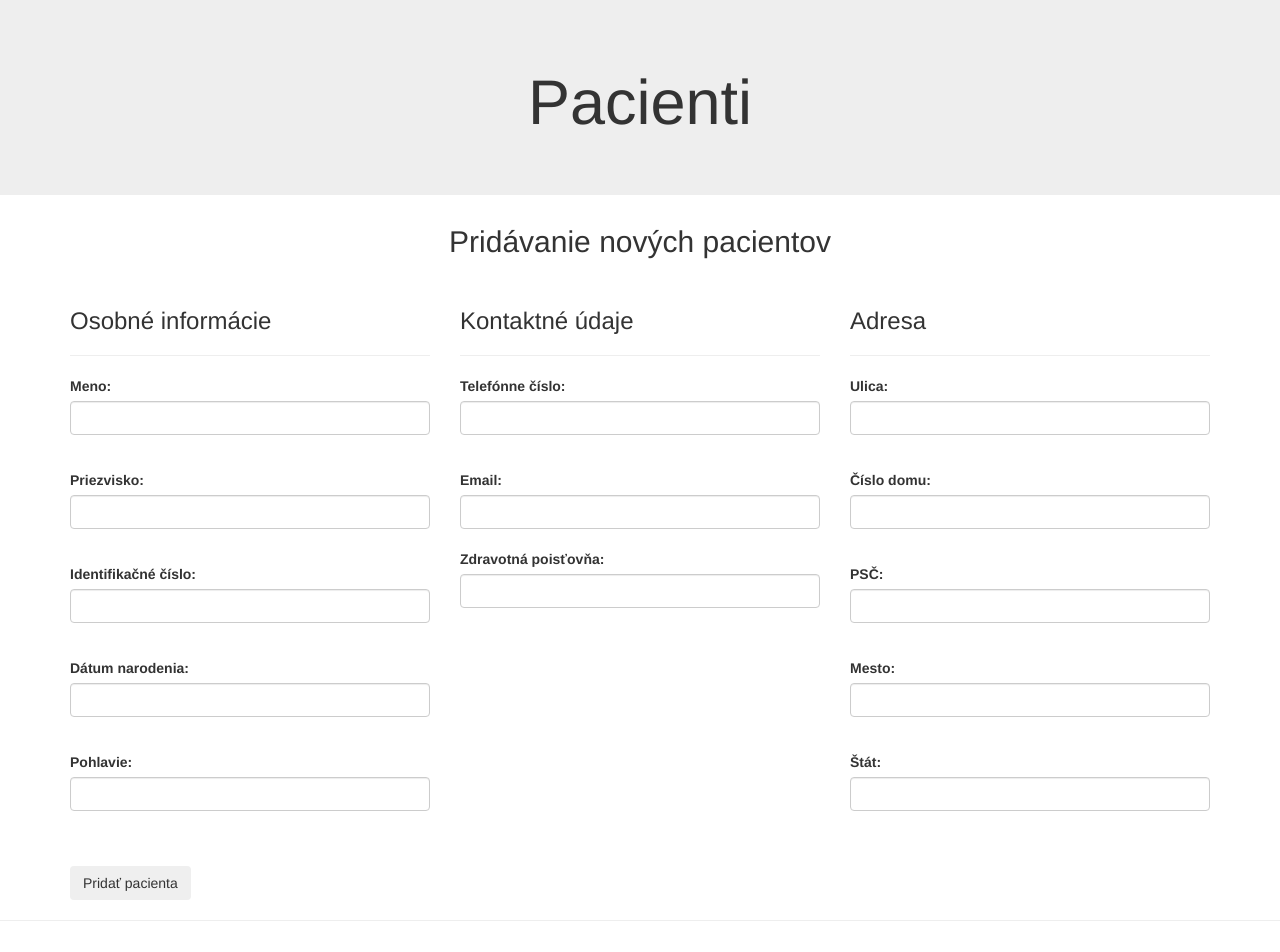
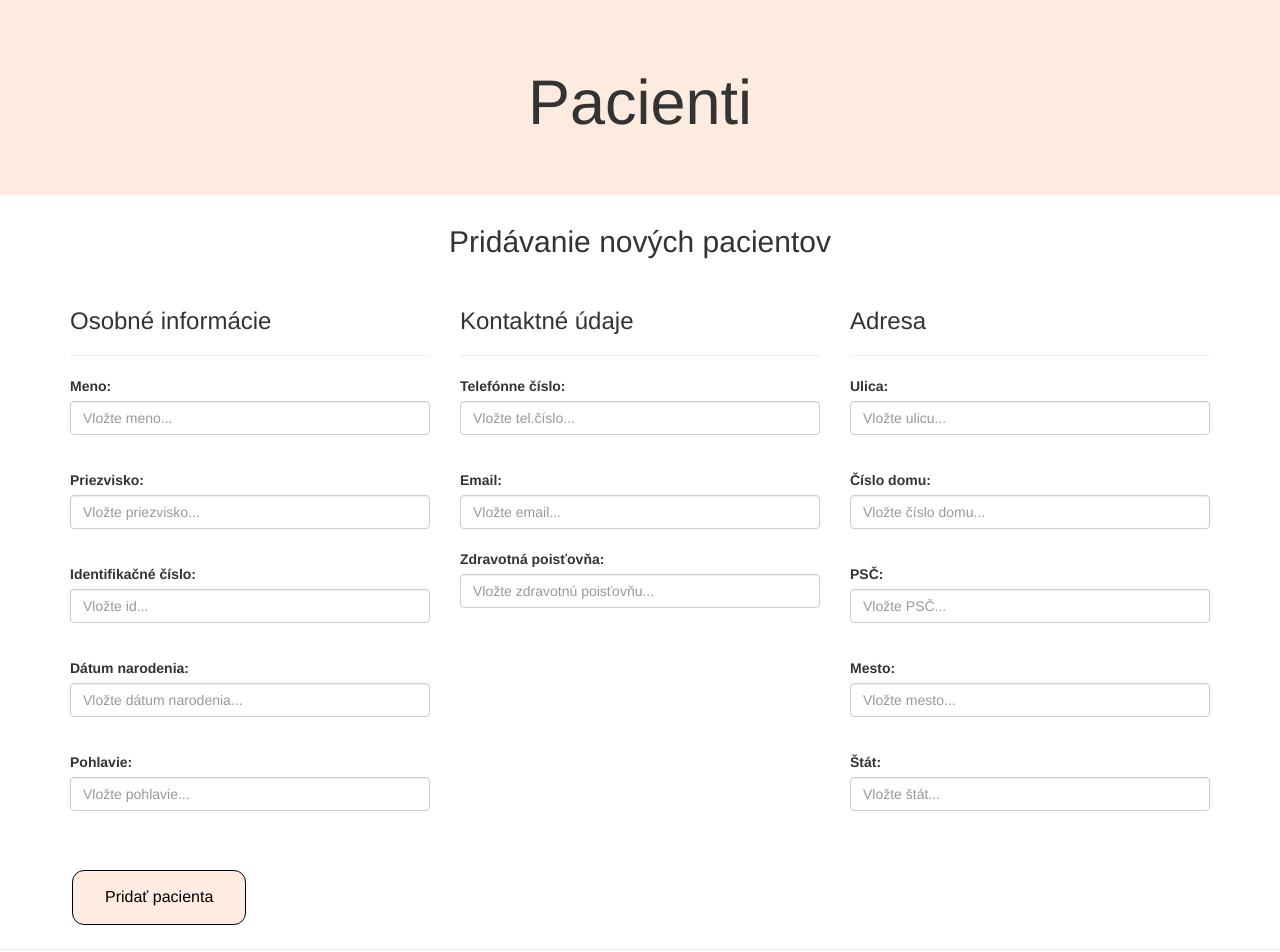
Before and after one commit to MichalToth5/3-peaks_frontEnd, an Angular app: page /patients/add in a window 1280 px wide. Shown: the top 952 px of the page. Built offline with nearby package versions, Linux system fonts and the light colour scheme.

Commit message:
Pridanie placeholderov, required, úprava farieb

```diff
--- a/src/app/patient/patient-form/patient-form.component.css
+++ b/src/app/patient/patient-form/patient-form.component.css
@@ -0,0 +1,14 @@
+.button_add {
+  border: 1px solid black;
+  border-radius: 12px;
+  color: white;
+  padding: 15px 32px;
+  text-align: center;
+  text-decoration: none;
+  display: inline-block;
+  font-size: 16px;
+  margin: 4px 2px;
+  cursor: pointer;
+  background-color: #feece0;
+  color: black;
+}
--- a/src/app/patient/patient-form/patient-form.component.html
+++ b/src/app/patient/patient-form/patient-form.component.html
@@ -1,4 +1,4 @@
-<div class="jumbotron text-center">
+<div class="jumbotron text-center" style="background-color: #fdebdf">
   <h1>Pacienti</h1>
 </div>
 <h2 class="text-center">Pridávanie nových pacientov</h2><br>
@@ -12,23 +12,23 @@
         <hr class="my-4">
         <div class="form-group">
           <label>Meno:</label>
-          <input class="form-control" formControlName="firstName"><br>
+          <input class="form-control" formControlName="firstName" placeholder="Vložte meno..."required><br>
         </div>
         <div class="form-group">
           <label>Priezvisko:</label>
-          <input class="form-control" formControlName="lastName"><br>
+          <input class="form-control" formControlName="lastName"placeholder="Vložte priezvisko..."required><br>
         </div>
         <div class="form-group">
           <label>Identifikačné číslo:</label>
-          <input class="form-control" formControlName="idNumber"><br>
+          <input class="form-control" formControlName="idNumber"placeholder="Vložte id..."required><br>
         </div>
         <div class="form-group">
           <label>Dátum narodenia:</label>
-          <input class="form-control" formControlName="dateOfBirth"><br>
+          <input class="form-control" formControlName="dateOfBirth"placeholder="Vložte dátum narodenia..."required><br>
         </div>
         <div class="form-group">
           <label>Pohlavie:</label>
-          <input class="form-control" formControlName="sex"><br>
+          <input class="form-control" formControlName="sex"placeholder="Vložte pohlavie..."required><br>
         </div>
       </div>
 
@@ -38,15 +38,15 @@
         <div>
           <div class="form-group">
             <label>Telefónne číslo:</label>
-            <input class="form-control" formControlName="telephoneNumber"><br>
+            <input class="form-control" formControlName="telephoneNumber"placeholder="Vložte tel.číslo..."required><br>
           </div>
           <div >
             <label>Email:</label>
-            <input class="form-control" formControlName="emailAddrs"><br>
+            <input class="form-control" formControlName="emailAddrs"placeholder="Vložte email..."required><br>
           </div>
           <div class="form-group">
             <label>Zdravotná poisťovňa:</label>
-            <input class="form-control" formControlName="insuranceCmp"><br><br>
+            <input class="form-control" formControlName="insuranceCmp"placeholder="Vložte zdravotnú poisťovňu..."required><br><br>
           </div>
         </div>
       </div>
@@ -56,28 +56,28 @@
         <hr class="my-4">
         <div class="form-group">
           <label>Ulica:</label>
-          <input class="form-control" formControlName="street"><br>
+          <input class="form-control" formControlName="street"placeholder="Vložte ulicu..."required><br>
         </div>
         <div class="form-group">
           <label>Číslo domu:</label>
-          <input class="form-control" formControlName="houseNumber"><br>
+          <input class="form-control" formControlName="houseNumber"placeholder="Vložte číslo domu..."required><br>
         </div>
         <div class="form-group">
           <label>PSČ:</label>
-          <input class="form-control" formControlName="postCode"><br>
+          <input class="form-control" formControlName="postCode"placeholder="Vložte PSČ..."required><br>
         </div>
         <div class="form-group">
           <label>Mesto:</label>
-          <input class="form-control" formControlName="city"><br>
+          <input class="form-control" formControlName="city"placeholder="Vložte mesto..."required><br>
         </div>
         <div class="form-group">
           <label>Štát:</label>
-          <input class="form-control" formControlName="country"><br><br>
+          <input class="form-control" formControlName="country"placeholder="Vložte štát..."required><br><br>
         </div>
       </div>
     </div>
 
-    <button (click)="addPatient()"  *ngIf="form.value.id === null"type="button" class="btn">Pridať pacienta</button>
+    <button (click)="addPatient()"  *ngIf="form.value.id === null"type="button" class="button_add">Pridať pacienta</button>
   </div>
   <hr class="my-4">
 </form>
--- a/src/app/patient/patient-list/patient-list.component.css
+++ b/src/app/patient/patient-list/patient-list.component.css
@@ -0,0 +1,68 @@
+body {
+  margin: 0;
+  font-family: "Lato", sans-serif;
+}
+
+.sidebar {
+  margin: 0;
+  padding: 0;
+  width: 200px;
+  background-color: #fdebdf;
+  position: fixed;
+  height: 100%;
+  overflow: auto;
+}
+
+.sidebar a {
+  display: block;
+  color: black;
+  padding: 16px;
+  text-decoration: none;
+}
+
+.sidebar a.active {
+  background-color: #fac099;
+  color: black;
+}
+
+.sidebar a:hover:not(.active) {
+  background-color: #555;
+  color: white;
+}
+
+div.content {
+  margin-left: 200px;
+  padding: 1px 16px;
+  height: 1000px;
+}
+
+@media screen and (max-width: 700px) {
+  .sidebar {
+    width: 100%;
+    height: auto;
+    position: relative;
+  }
+  .sidebar a {float: left;}
+  div.content {margin-left: 0;}
+}
+
+@media screen and (max-width: 400px) {
+  .sidebar a {
+    text-align: center;
+    float: none;
+  }
+}
+.button_add {
+  border: 1px solid black;
+  border-radius: 12px;
+  color: white;
+  padding: 15px 32px;
+  text-align: center;
+  text-decoration: none;
+  display: inline-block;
+  font-size: 16px;
+  margin: 4px 2px;
+  cursor: pointer;
+    background-color: #feece0;
+    color: black;
+  }
--- a/src/app/patient/patient-list/patient-list.component.html
+++ b/src/app/patient/patient-list/patient-list.component.html
@@ -1,6 +1,10 @@
+<div class="sidebar">
+  <a class="active" href='/patients'>Pacienti</a>
+  <a href='/vaccines'>Vakcíny</a>
+</div>
 <div class="container">
   <h3>Zoznam pacientov:</h3>
-  <a href="/patients/add" class="btn btn-primary" type="button">Pridať pacienta</a>
+  <a href="/patients/add" class="button_add" type="button" style="float: right;">Pridať pacienta</a>
   <div *ngIf="!patients || patients?.length === 0">
     <div>
       Zoznam pacientov je prázdny.
--- a/src/app/patient/patient-page/patient-page.component.ts
+++ b/src/app/patient/patient-page/patient-page.component.ts
@@ -22,4 +22,5 @@ export class PatientPageComponent {
   addPatient(patient: Patient): void {
     this.service.addPatient(patient).subscribe(data => this.refreshList())
   }
+
 }
--- a/src/app/vaccine/vaccine-form/vaccine-form.component.css
+++ b/src/app/vaccine/vaccine-form/vaccine-form.component.css
@@ -0,0 +1,14 @@
+.button_add {
+  border: 1px solid black;
+  border-radius: 12px;
+  color: white;
+  padding: 15px 32px;
+  text-align: center;
+  text-decoration: none;
+  display: inline-block;
+  font-size: 16px;
+  margin: 4px 2px;
+  cursor: pointer;
+  background-color: #feece0;
+  color: black;
+}
--- a/src/app/vaccine/vaccine-form/vaccine-form.component.html
+++ b/src/app/vaccine/vaccine-form/vaccine-form.component.html
@@ -30,7 +30,7 @@
         </div>
       </div>
     </div>
-    <button (click)="addVaccine()" *ngIf="form.value.id === null" type="button" class="btn">Pridať vakcínu</button>
+    <button (click)="addVaccine()" *ngIf="form.value.id === null" type="button" class="button_add">Pridať vakcínu</button>
   </div>
   <hr class="my-4">
 </form>
--- a/src/app/vaccine/vaccine-page/vaccine-page.component.html
+++ b/src/app/vaccine/vaccine-page/vaccine-page.component.html
@@ -1,4 +1,4 @@
-<div class="jumbotron text-center">
+<div class="jumbotron text-center" style="background-color:#fdebdf ">
   <h1>Vakcíny</h1>
 </div>
 <app-vaccine-form (addNewVaccine)="addVaccine($event)"></app-vaccine-form>
```
